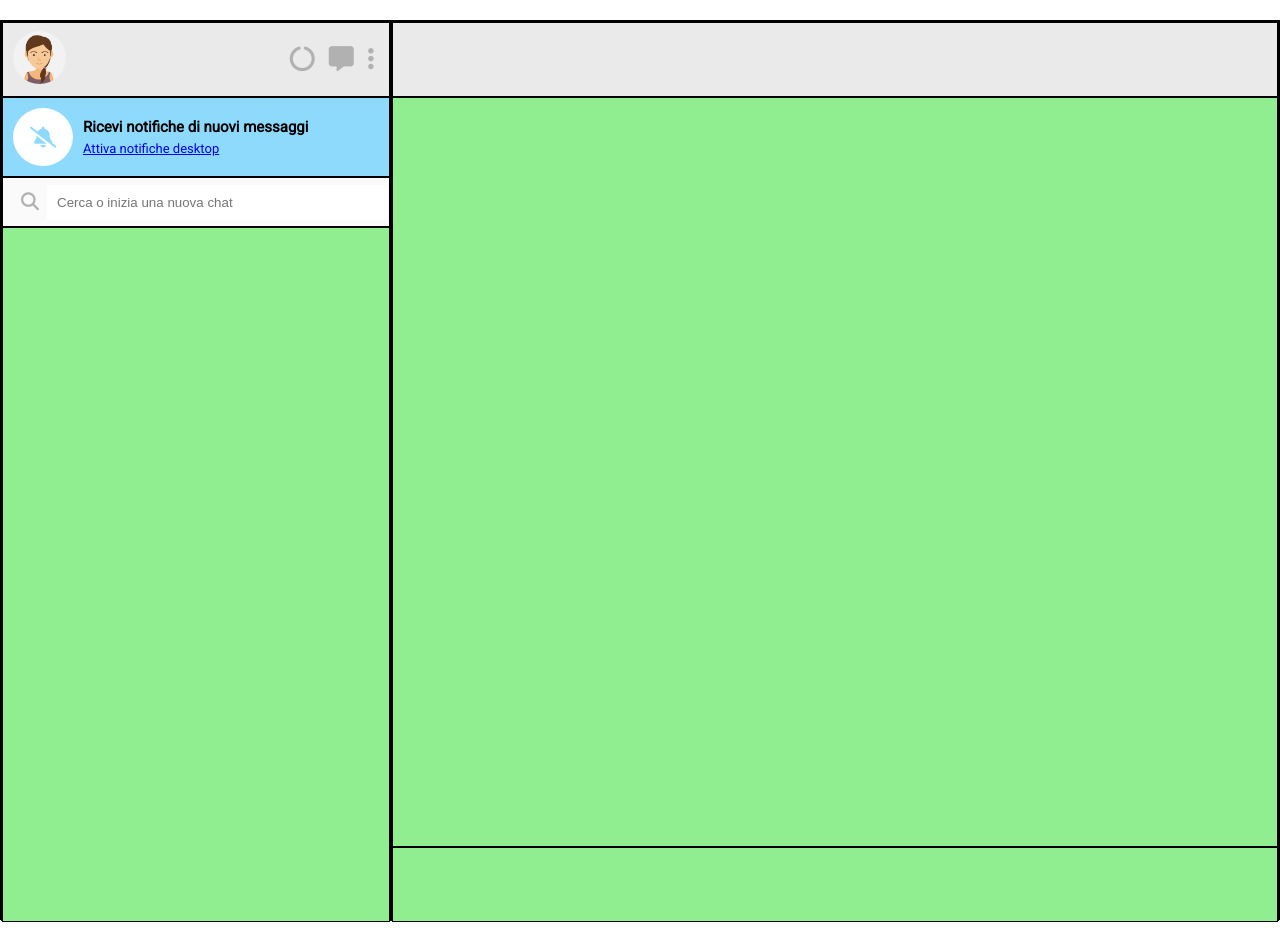
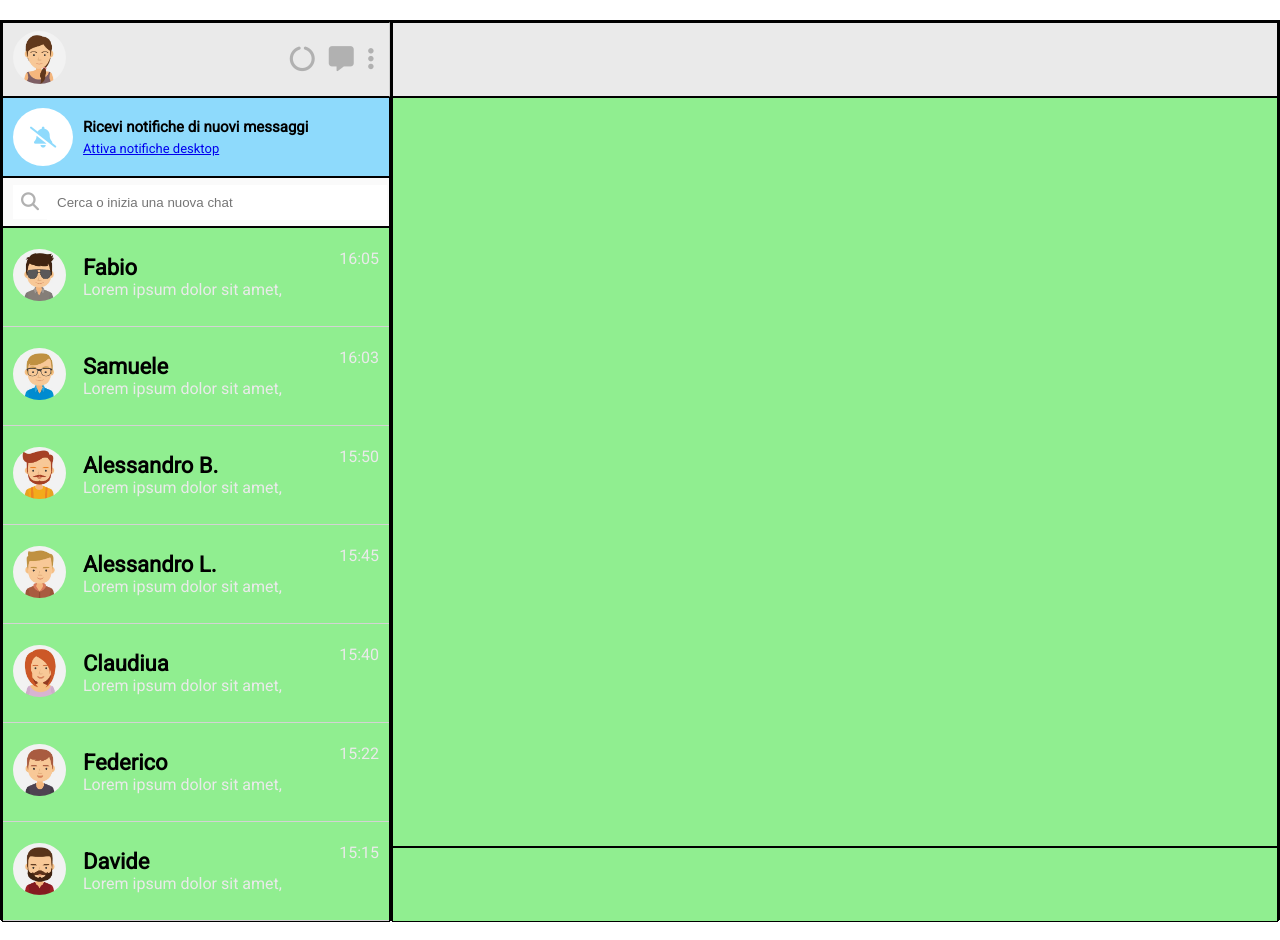
Before and after one commit to Oltion-Koceku/html-css-boolzapp, a plain HTML site: page index.html in a window 1280 px wide. Drawn offline with Linux system fonts and the light colour scheme.

Commit message:
[add]all user

```diff
--- a/assets/style/style.css
+++ b/assets/style/style.css
@@ -114,7 +114,9 @@ i {
 /* /Contatti e chat */
 
 /* contatti */
-
+.contacts .accaunt{
+border-right: 1px solid lightgray;
+}
 .contacts .notifiche {
   width: 100%;
   height: 80px;
@@ -132,7 +134,11 @@ i {
   height: 695px;
   overflow: scroll;
 }
-
+.contacts .contatti .user{
+width: 100%;
+height: calc(100% / 7);
+border-bottom: 1px solid lightgray;
+}
 /* dettaggli */
 .imposta i {
   padding: 5px;
@@ -165,6 +171,7 @@ font-size: 13px;
   color: var(--imposta);
   font-size: 18px;
   padding: 8px;
+  background-color: white;
 }
 
 .cerca .nuova input{
@@ -172,6 +179,20 @@ border: white;
 width: 340px;
 padding: 10px;
 color: var(--imposta);
+}
+.contatti .user .clock{
+padding-top: 11px;
+color: var(--accaunt);
+}
+
+.contatti .user .chat-text .name{
+padding-left: 10px;
+}
+.contatti .user .chat-text .name h2{
+font-size: 22px;
+}
+.contatti .user .chat-text .name p{
+color: var(--accaunt);
 }
 /* /dettaggli */
 
--- a/index.html
+++ b/index.html
@@ -46,10 +46,97 @@
               <input type="search" placeholder="Cerca o inizia una nuova chat" >
             </div>
           </div>
-          <div class="contatti spazi d-flex justify-between debug">
-            <div class="icon"></div>
-            <div class="name"></div>
-            <div class="clock"></div>
+          <div class="contatti f-column d-flex justify-between debug">
+            <div class="user spazi d-flex justify-between">
+              <div class="chat-text d-flex align-center">
+                <div class="icon ">
+                  <img src="assets/img/avatar_2.jpg" alt="">
+                </div>
+                <div class="name">
+                  <h2>Fabio</h2>
+                  <p>Lorem ipsum dolor sit amet,</p>
+                </div>
+              </div>
+              <div class="clock"><span>16:05</span></div>
+            </div>
+
+            <div class="user spazi d-flex justify-between">
+              <div class="chat-text d-flex align-center">
+                <div class="icon ">
+                  <img src="assets/img/avatar_3.jpg" alt="">
+                </div>
+                <div class="name">
+                  <h2>Samuele</h2>
+                  <p>Lorem ipsum dolor sit amet,</p>
+                </div>
+              </div>
+              <div class="clock"><span>16:03</span></div>
+            </div>
+
+            <div class="user spazi d-flex justify-between">
+              <div class="chat-text d-flex align-center">
+                <div class="icon ">
+                  <img src="assets/img/avatar_4.jpg" alt="">
+                </div>
+                <div class="name">
+                  <h2>Alessandro B.</h2>
+                  <p>Lorem ipsum dolor sit amet,</p>
+                </div>
+              </div>
+              <div class="clock"><span>15:50</span></div>
+            </div>
+
+            <div class="user spazi d-flex justify-between">
+              <div class="chat-text d-flex align-center">
+                <div class="icon ">
+                  <img src="assets/img/avatar_5.jpg" alt="">
+                </div>
+                <div class="name">
+                  <h2>Alessandro L.</h2>
+                  <p>Lorem ipsum dolor sit amet,</p>
+                </div>
+              </div>
+              <div class="clock"><span>15:45</span></div>
+            </div>
+
+            <div class="user spazi d-flex justify-between">
+              <div class="chat-text d-flex align-center">
+                <div class="icon ">
+                  <img src="assets/img/avatar_6.jpg" alt="">
+                </div>
+                <div class="name">
+                  <h2>Claudiua</h2>
+                  <p>Lorem ipsum dolor sit amet,</p>
+                </div>
+              </div>
+              <div class="clock"><span>15:40</span></div>
+            </div>
+
+            <div class="user spazi d-flex justify-between">
+              <div class="chat-text d-flex align-center">
+                <div class="icon ">
+                  <img src="assets/img/avatar_7.jpg" alt="">
+                </div>
+                <div class="name">
+                  <h2>Federico</h2>
+                  <p>Lorem ipsum dolor sit amet,</p>
+                </div>
+              </div>
+              <div class="clock"><span>15:22</span></div>
+            </div>
+
+            <div class="user spazi d-flex justify-between">
+              <div class="chat-text d-flex align-center">
+                <div class="icon ">
+                  <img src="assets/img/avatar_8.jpg" alt="">
+                </div>
+                <div class="name">
+                  <h2>Davide</h2>
+                  <p>Lorem ipsum dolor sit amet,</p>
+                </div>
+              </div>
+              <div class="clock"><span>15:15</span></div>
+            </div>
           </div>
         </div>
         <!-- /Contatti -->
```
